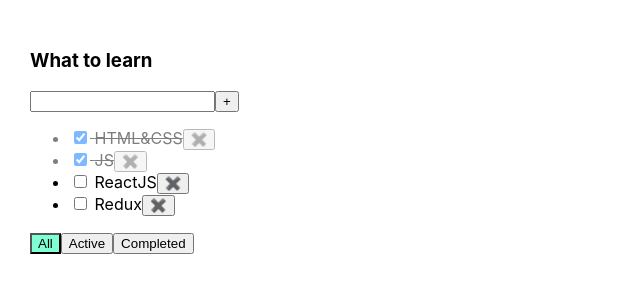
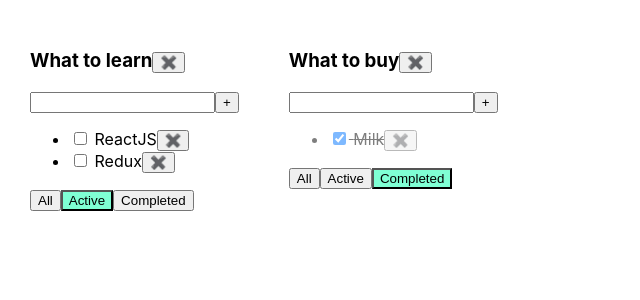
Before and after one commit to mrvan115/todolist, a React (Create React App) app: page / in a window 1280 px wide. Shown: the top 300 px of the page, without its empty margins (0-640 px from the left). Built offline with nearby package versions, Linux system fonts and the light colour scheme.

Commit message:
updating a component to an associative array

```diff
--- a/src/App.tsx
+++ b/src/App.tsx
@@ -3,57 +3,102 @@
 import { FilterValuesType, TaskType, Todolist } from './components/Todolist'
 import { v1 } from 'uuid'
 
+type TodolistType = {
+	id: string
+	title: string
+	filter: FilterValuesType
+}
+
 function App() {
-	const [tasks, setTasks] = useState<TaskType[]>([
+	let todolistId1 = v1()
+	let todolistId2 = v1()
+
+	const [todolists, setTodolists] = useState<TodolistType[]>([
+		{ id: todolistId1, title: 'What to learn', filter: 'active' },
+		{ id: todolistId2, title: 'What to buy', filter: 'completed' }
+	])
+
+	const [tasksObj, setTasksObj] = useState({
+		[todolistId1]: [
 			{ id: v1(), title: 'HTML&CSS', isDone: true },
 			{ id: v1(), title: 'JS', isDone: true },
 			{ id: v1(), title: 'ReactJS', isDone: false },
 			{ id: v1(), title: 'Redux', isDone: false }
-	])
+		],
+		[todolistId2]: [
+			{ id: v1(), title: 'Book', isDone: false },
+			{ id: v1(), title: 'Milk', isDone: true }
+		]
+	})
 
-	const [filter, setFilter] = useState<FilterValuesType>('all')
-
-	const removeTask = (id: string) => {
+	const removeTask = (id: string, todolistId: string) => {
+		let tasks = tasksObj[todolistId]
 		let filteredTasks = tasks.filter((t) => t.id !== id)
-		setTasks(filteredTasks)
+		tasksObj[todolistId] = filteredTasks
+		setTasksObj({ ...tasksObj })
 	}
 
-	const addTask = (title: string) => {
-		let newTask = { id: v1(), title: title, isDone: false }
-		setTasks([newTask, ...tasks])
+	const addTask = (title: string, todolistId: string) => {
+		let task = { id: v1(), title: title, isDone: false }
+		let tasks = tasksObj[todolistId]
+		let newTask = [task, ...tasks]
+		tasksObj[todolistId] = newTask
+		setTasksObj({ ...tasksObj })
 	}
 
-	const changeFilter = (value: FilterValuesType) => {
-		setFilter(value)
+	const changeFilter = (value: FilterValuesType, todolistId: string) => {
+		let todolist = todolists.find((tl) => tl.id === todolistId)
+		if (todolist) {
+			todolist.filter = value
+			setTodolists([...todolists])
+		}
 	}
 
-	const changeStatus = (taskId: string, isDone: boolean) => {
+	const changeStatus = (
+		taskId: string,
+		isDone: boolean,
+		todolistId: string
+	) => {
+		let tasks = tasksObj[todolistId]
 		let task = tasks.find((t) => t.id === taskId)
 		if (task) {
 			task.isDone = isDone
+			setTasksObj({ ...tasksObj })
 		}
-		setTasks([...tasks])
 	}
 
-	let tasksForTodolist = tasks
-	if (filter === 'completed') {
-		tasksForTodolist = tasks.filter((t) => t.isDone)
-	}
-	if (filter === 'active') {
-		tasksForTodolist = tasks.filter((t) => !t.isDone)
+	const removeTodolist = (todolistId: string) => {
+		let filteredTodolists = todolists.filter((tl) => tl.id !== todolistId)
+		setTodolists(filteredTodolists)
+		delete tasksObj[todolistId]
+		setTasksObj({ ...tasksObj })
 	}
 
 	return (
 		<div className='App'>
+			{todolists.map((tl) => {
+				let tasksForTodolist = tasksObj[tl.id]
+				if (tl.filter === 'completed') {
+					tasksForTodolist = tasksForTodolist.filter((t) => t.isDone)
+				}
+				if (tl.filter === 'active') {
+					tasksForTodolist = tasksForTodolist.filter((t) => !t.isDone)
+				}
+				return (
 					<Todolist
-				title={'What to learn'}
+						key={tl.id}
+						id={tl.id}
+						title={tl.title}
 						tasks={tasksForTodolist}
 						removeTask={removeTask}
 						changeFilter={changeFilter}
 						addTask={addTask}
 						changeStatus={changeStatus}
-				filter={filter}
+						removeTodolist={removeTodolist}
+						filter={tl.filter}
 					/>
+				)
+			})}
 		</div>
 	)
 }
--- a/src/components/Todolist.tsx
+++ b/src/components/Todolist.tsx
@@ -9,12 +9,14 @@
 }
 export type FilterValuesType = 'all' | 'active' | 'completed'
 type PropsType = {
+	id: string
 	title: string
 	tasks: TaskType[]
-	removeTask: (id: string) => void
-	changeFilter: (value: FilterValuesType) => void
-	addTask: (title: string) => void
-	changeStatus: (taskId: string, isDone: boolean) => void
+	removeTask: (id: string, todolistId: string) => void
+	changeFilter: (value: FilterValuesType, todolistId: string) => void
+	addTask: (title: string, todolistId: string) => void
+	changeStatus: (taskId: string, isDone: boolean, todolistId: string) => void
+	removeTodolist: (todolistId: string) => void
 	filter: FilterValuesType
 }
 
@@ -30,7 +32,7 @@
 	const onKeyDownHandler = (e: KeyboardEvent<HTMLInputElement>) => {
 		if (e.ctrlKey && e.key === 'Enter') {
 			if (newTaskTitle.trim() !== '') {
-				props.addTask(newTaskTitle)
+				props.addTask(newTaskTitle, props.id)
 				setNewTaskTitle('')
 			} else {
 				setError('Title is required')
@@ -40,20 +42,28 @@
 
 	const addTaskHandler = () => {
 		if (newTaskTitle.trim() !== '') {
-			props.addTask(newTaskTitle)
+			props.addTask(newTaskTitle, props.id)
 			setNewTaskTitle('')
 		} else {
 			setError('Title is required')
 		}
 	}
 
-	const onAllClickHandler = () => props.changeFilter('all')
-	const onActiveClickHandler = () => props.changeFilter('active')
-	const onCompletedClickHandler = () => props.changeFilter('completed')
+	const onAllClickHandler = () => props.changeFilter('all', props.id)
+	const onActiveClickHandler = () => props.changeFilter('active', props.id)
+	const onCompletedClickHandler = () =>
+		props.changeFilter('completed', props.id)
+
+	const removeTodolist = () => {
+		props.removeTodolist(props.id)
+	}
 
 	return (
 		<div>
-			<h3>{props.title}</h3>
+			<h3>
+				{props.title}
+				<button onClick={removeTodolist}>✖️</button>
+			</h3>
 			<div>
 				<input
 					value={newTaskTitle}
@@ -66,9 +76,9 @@
 			</div>
 			<ul>
 				{props.tasks.map((t) => {
-					const onRemoveHandler = () => props.removeTask(t.id)
+					const onRemoveHandler = () => props.removeTask(t.id, props.id)
 					const onChangeHandler = (e: ChangeEvent<HTMLInputElement>) => {
-						props.changeStatus(t.id, e.currentTarget.checked)
+						props.changeStatus(t.id, e.currentTarget.checked, props.id)
 					}
 					return (
 						<li key={t.id} className={t.isDone ? 'is-done' : ''}>
```
Lines whose indentation alone changed are shown as unchanged.
